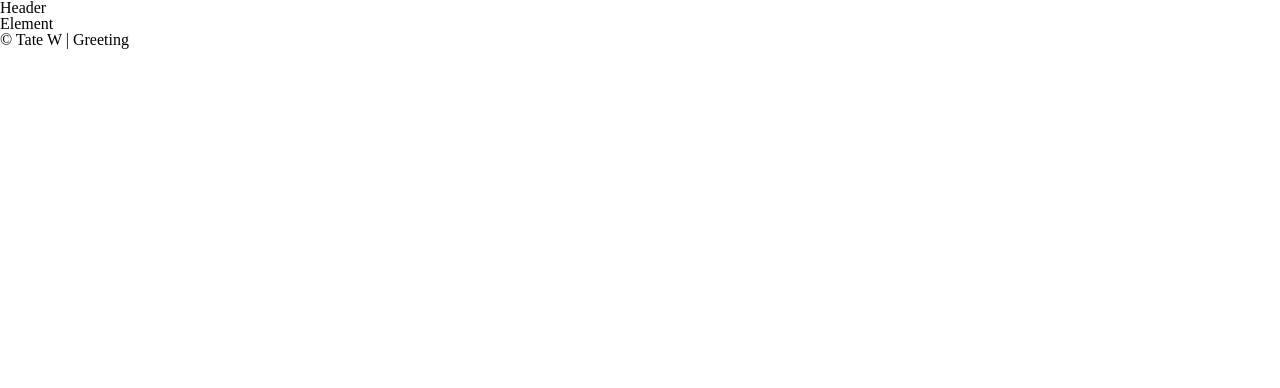
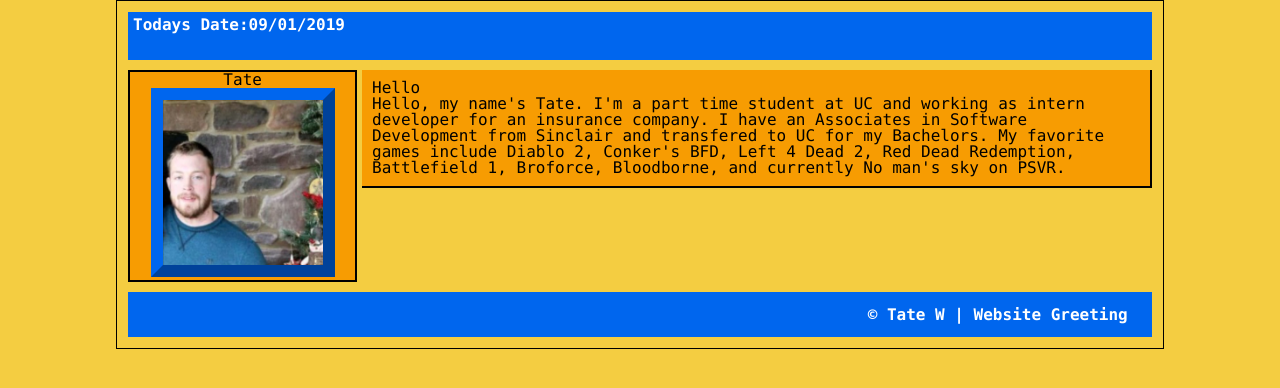
Before and after one commit to TateTTW/Assn01Greeting, a plain HTML site: page index.html in a window 1280 px wide. Drawn offline with Linux system fonts and the light colour scheme.

Commit message:
Added CSS, Javascript, and Some Text

```diff
--- a/CSS/main.css
+++ b/CSS/main.css
@@ -0,0 +1,64 @@
+@charset "utf-8";
+
+body {
+    width: 1024px;
+    margin: 0 auto;
+    border: 1px solid #000000;
+    padding: 11px;
+    font-family: "Lucida Console";
+    background-color: #f4cd41;
+}
+
+header {
+    height: 38px;
+    background-color: #0066EE;
+    color: white;
+    font-weight: 900;
+    padding: 5px 5px;
+    margin-bottom: 10px
+}
+
+article {
+	float: right;
+    width: 75%;
+    padding: 10px;
+    background-color: #f79c02;
+    border-right: 2px solid black;
+    border-bottom: 2px solid black;
+}
+
+aside {
+	border: 2px solid black;
+	background-color: #f79c02;
+	height: auto;
+	width: 22%;
+	float: left;
+	text-align: center;
+	margin-bottom: 10px;
+}
+
+aside h3 {
+
+}
+
+#imgTate{
+	height: 165px;
+	width: 160px;
+	border-style: outset;
+	border-color: #0066EE;
+	border-width: 12px;
+	vertical-align: center;
+	text-align: center;
+}
+
+footer {
+    height: 45px;
+    background-color: #0066EE;
+    color: #FFFFFF;
+    font-size: 1em;
+    text-align: right;
+    line-height: 45px;
+    clear: both;
+    padding: 0px 5px;
+    font-weight: 900;
+}
--- /dev/null
+++ b/JavaScript/date.js
@@ -0,0 +1,10 @@
+window.onload =  function(){
+var today = new Date();
+var dd = String(today.getDate()).padStart(2, '0');
+var mm = String(today.getMonth() + 1).padStart(2, '0'); //January is 0!
+var yyyy = today.getFullYear();
+
+today = mm + '/' + dd + '/' + yyyy;
+
+document.getElementById('dateToday').innerHTML = today;
+}
--- a/index.html
+++ b/index.html
@@ -1,22 +1,30 @@
 <!DOCTYPE html>
-
 <html>
-<head runat="server">
+<head>
+<meta charset="ISO-8859-1">
+<title>Website Greeting</title>
     <link href="CSS/reset.css" rel="stylesheet" />
     <link href="CSS/main.css" rel="stylesheet" />
+   	<script src="JavaScript/date.js"></script>
 </head>
 <body>
-    <main>
-        <header></header>
-        <div class="date">
+	 <main>
+        <header>Todays Date:<span id="dateToday"></span></header>
+        <article>
+        	<h3>Hello</h3>
+            <p>
+            	Hello, my name's Tate. I'm a part time student at UC and working as intern developer for an insurance company.
+            	I have an Associates in Software Development from Sinclair and transfered to UC for my Bachelors. My favorite games
+            	include Diablo 2, Conker's BFD, Left 4 Dead 2, Red Dead Redemption, Battlefield 1, Broforce, Bloodborne,
+            	and currently No man's sky on PSVR.
 
-        </div>
+            </p>
+        </article>
         <aside>
-					<h3>Header</h3>
-					<p>Element</p>
-			</aside>
-
+			<h3>Tate</h3>
+			<img id="imgTate" src="Images/me.jpg">
+		</aside>
     </main>
-    <footer>&copy; Tate W | Greeting &nbsp;</footer>
+    <footer>&copy; Tate W | Website Greeting &nbsp;</footer>
 </body>
 </html>
```
Also changed, not shown: Images/me.jpg (added), 1 other file.
